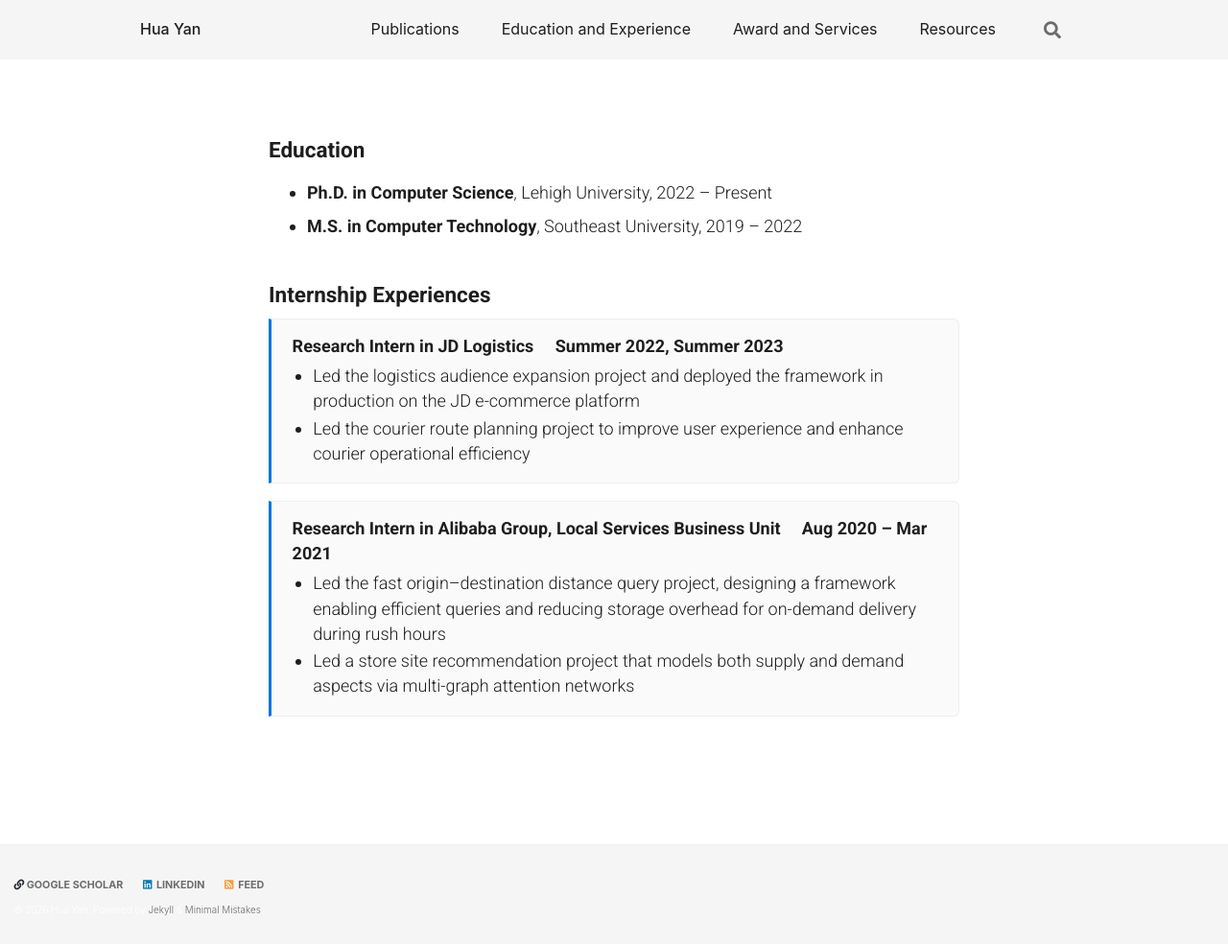
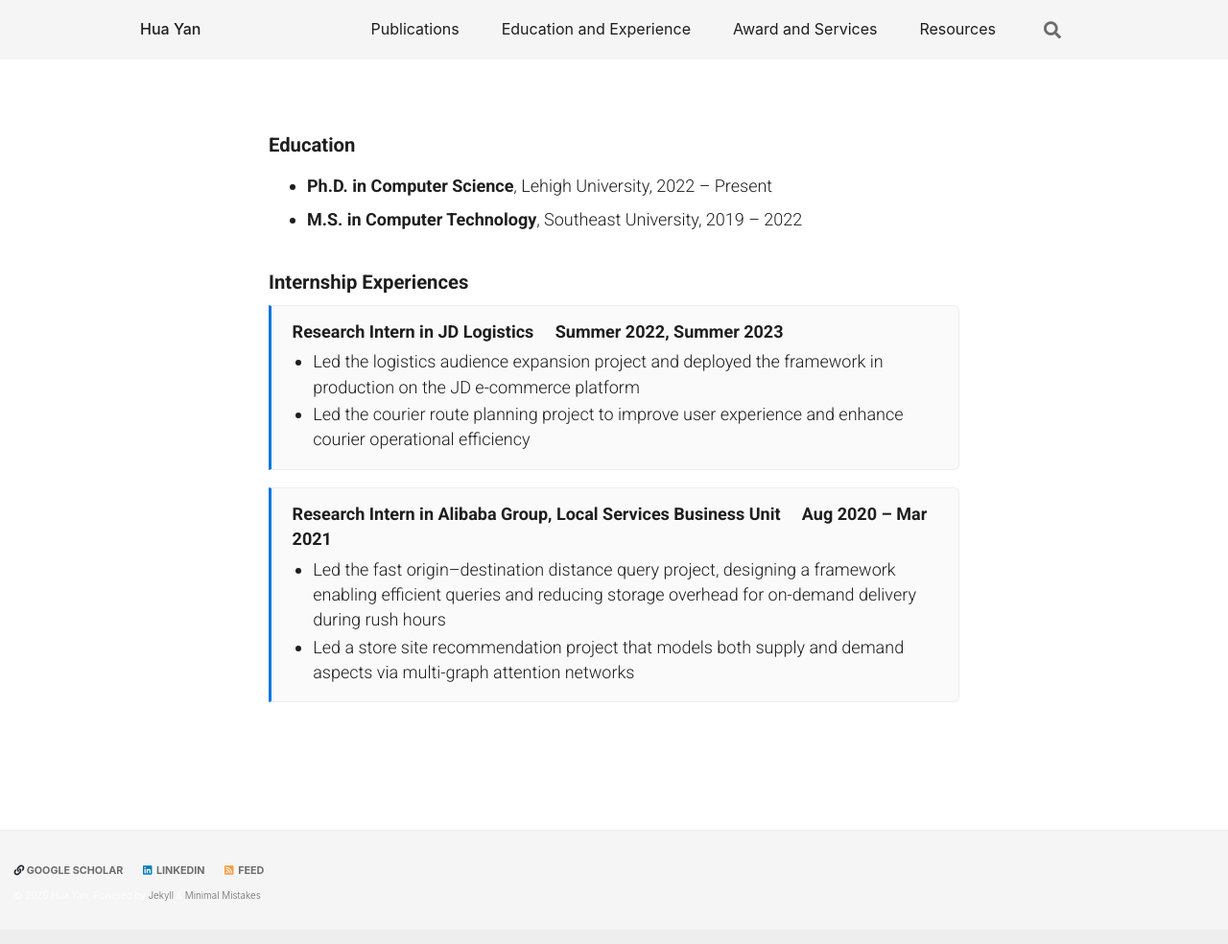
Before and after one commit to huy222-lu/website, a Jekyll site: the page built from _pages/experience.md, in a window 1280 px wide. Shown: the whole page at 96% size. Built offline with Jekyll 4.4.1, drawn with Linux system fonts in a browser that asks for light colours; cached includes are drawn as plain includes; a script that is not in the unit is left out; comment, search, counter and statistics services are not loaded; our own code applies the rules of GitHub Pages for plain Markdown files.

Commit message:
Update experience.md

```diff
--- a/_pages/experience.md
+++ b/_pages/experience.md
@@ -3,12 +3,13 @@ layout: page
 permalink: /experience/
 ---
 
-## **Education**
+<h3 style="font-weight:700;">Education</h3>
+
 
 * **Ph.D. in Computer Science**, Lehigh University, 2022 – Present
 * **M.S. in Computer Technology**, Southeast University, 2019 – 2022
 
-## **Internship Experiences**
+<h3 style="font-weight:700;">Internship Experiences</h3>
 
 <div class="section-experience" markdown="1">
 
```
